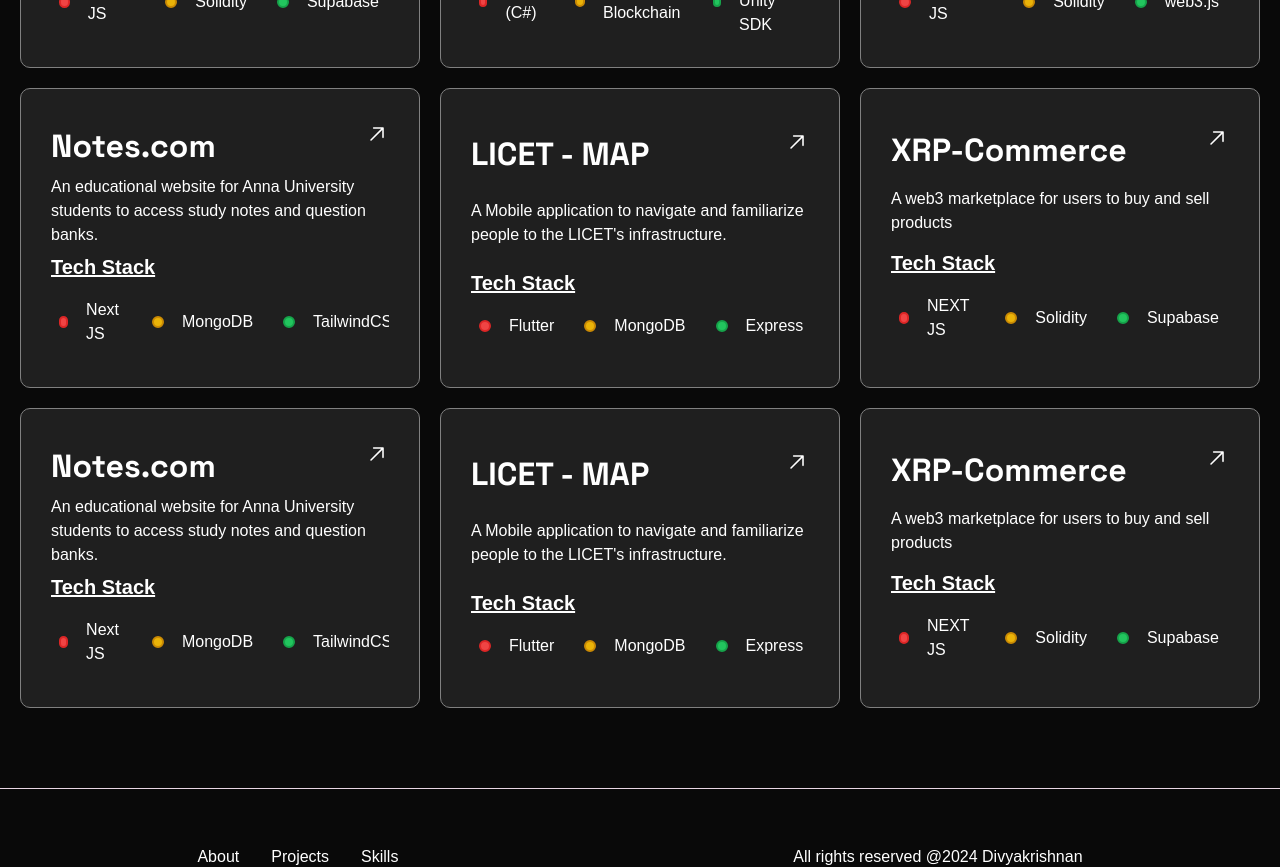
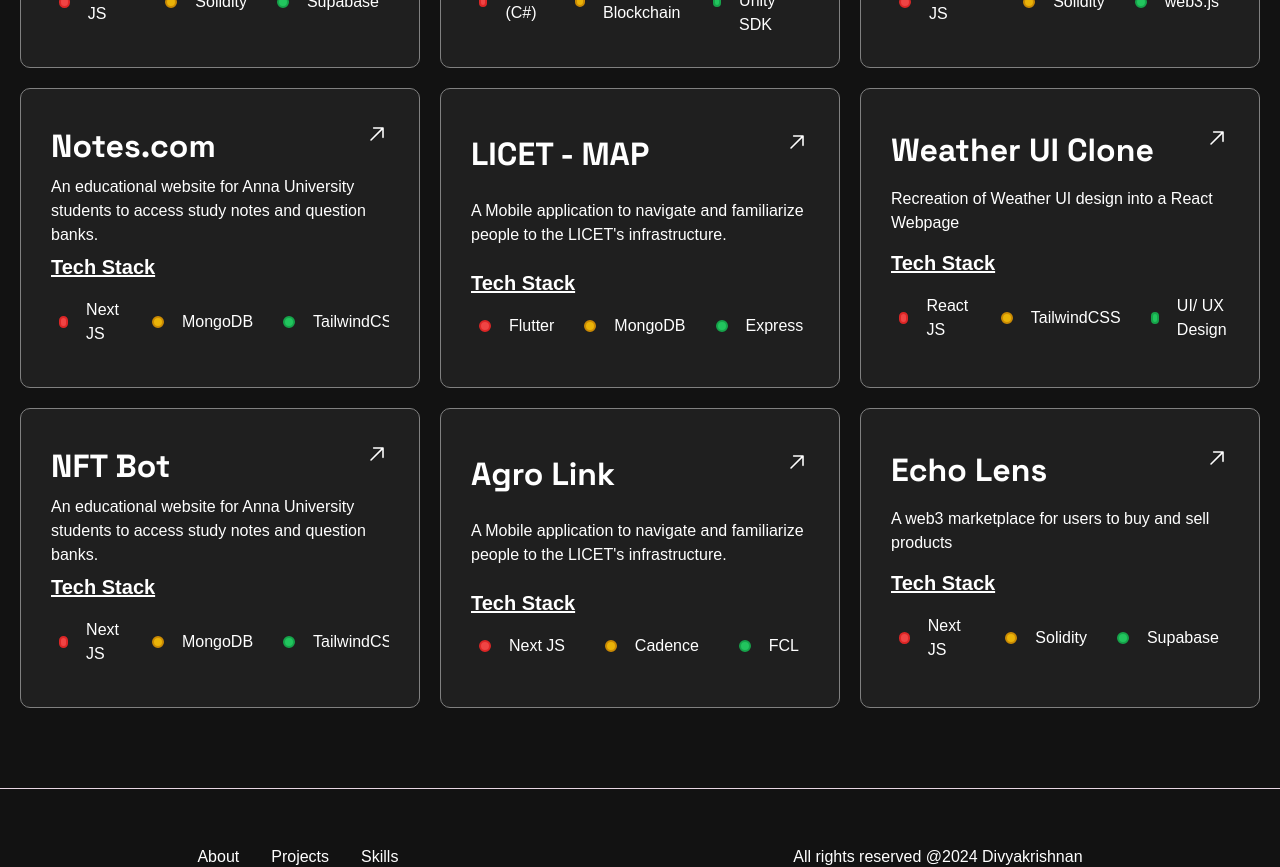
Before and after one commit to krishnan74/Portfolio, a Next.js app: page / in a window 1280 px wide. Shown: the part 1180-2047 px from the top of the page. Built offline with nearby package versions, Linux system fonts and the light colour scheme; a web font is replaced by a local one.

Commit message:
vercel debug1

```diff
--- a/app/globals.css
+++ b/app/globals.css
@@ -5,9 +5,27 @@
 
 
 body{
-    background-color: #090909;
+    background-color: #121212;
 }
 
-::-webkit-scrollbar{
-    width: 0px;
+
+
+
+body::-webkit-scrollbar {
+  width: 5px;
 }
+
+/* Track */
+body::-webkit-scrollbar-track {
+  background: #f1f1f1;
+}
+
+/* Handle */
+body::-webkit-scrollbar-thumb {
+  background: rgb(128, 128, 128);
+}
+
+/* Handle on hover */
+body::-webkit-scrollbar-thumb:hover {
+  background: #555;
+}
--- a/app/page.js
+++ b/app/page.js
@@ -1,19 +1,19 @@
 "use client"
-import "../css/index.css";
-import Image from "next/image";
 
 import React from 'react';
-import { Montserrat, Poppins, Space_Grotesk } from "next/font/google";
+import { useEffect, useState } from "react";
+
 
 
 import Avatar from "@/components/Avatar";
 import Skills from "@/components/Skills";
-import Terminal from "@/components/Terminal";
 import Projects from "@/components/Projects";
 import Footer from "@/components/Footer";
-import { useEffect, useState } from "react";
+
+import "../css/index.css";
+
+import { Montserrat, Poppins, Space_Grotesk } from "next/font/google";
 import { PiArrowUp,  } from "react-icons/pi";
-
 import { GoChevronDown } from "react-icons/go";
 
 
@@ -22,8 +22,7 @@ const montserrat = Montserrat({ subsets: ["latin"], weight: "800" });
 const poppins = Poppins({ subsets: ["latin"], weight: "400" });
 
 
-
-const page = () => {
+const Page = () => {
 
   const handleScroll = () => {
 
@@ -99,19 +98,10 @@ const page = () => {
             </div>
           </div>
         </div>
-        {/* <div className="flex justify-center">
-          <Terminal />
-        </div> */}
+
       </div>
 
-      {/* <div className="flex justify-center">
-        <p
-          id="projects"
-          className={` text-black text-center   ${space_grotesk.className} text-xl mt-10 bg-gradient-to-r from-[#E8D6E3] via-[#E9DDF1] to-[#E9E4F8] w-fit px-3`}
-        >
-          Expertise
-        </p>
-      </div> */}
+
 
       <div className="h-10"></div>
       <Skills />
@@ -150,4 +140,4 @@ const page = () => {
   );
 };
 
-export default page;
+export default Page;
--- a/components/Navbar.js
+++ b/components/Navbar.js
@@ -6,7 +6,9 @@ import { Space_Grotesk } from 'next/font/google';
 const space_grotesk = Space_Grotesk({ subsets: ["latin"], weight: "400" });
 const Navbar = () => {
   return (
-    <div className={`flex justify-between bg-[#090909] text-white h-20 items-center `}>
+    <div
+      className={`flex justify-between bg-[#121212] text-white h-20 items-center `}
+    >
       <div className="tracking-wider  text-2xl ml-9">
         &lt; Divyakrishnan / &gt;
       </div>
--- a/components/Projects.jsx
+++ b/components/Projects.jsx
@@ -59,16 +59,16 @@ people to the LICET's infrastructure.
       ></ProjectCard>
 
       <ProjectCard
-        projectName="XRP-Commerce"
-        projectDescription="A web3 marketplace for users to buy and sell products"
-        techStack1="NEXT JS"
-        techStack2="Solidity"
-        techStack3="Supabase"
+        projectName="Weather UI Clone"
+        projectDescription="Recreation of Weather UI design into a React Webpage"
+        techStack1="React JS"
+        techStack2="TailwindCSS"
+        techStack3="UI/ UX Design"
         projectURL="https://xrp-ecommerce.vercel.app/"
       ></ProjectCard>
 
       <ProjectCard
-        projectName="Notes.com"
+        projectName="NFT Bot"
         projectDescription="An educational website for Anna University
 students to access study notes and question banks."
         techStack1="Next JS"
@@ -78,20 +78,20 @@ students to access study notes and question banks."
       ></ProjectCard>
 
       <ProjectCard
-        projectName="LICET - MAP"
+        projectName="Agro Link"
         projectDescription="A Mobile application to navigate and familiarize
 people to the LICET's infrastructure.
 "
-        techStack1="Flutter"
-        techStack2="MongoDB"
-        techStack3="Express"
+        techStack1="Next JS"
+        techStack2="Cadence"
+        techStack3="FCL"
         projectURL="https://xrp-ecommerce.vercel.app/"
       ></ProjectCard>
 
       <ProjectCard
-        projectName="XRP-Commerce"
+        projectName="Echo Lens"
         projectDescription="A web3 marketplace for users to buy and sell products"
-        techStack1="NEXT JS"
+        techStack1="Next JS"
         techStack2="Solidity"
         techStack3="Supabase"
         projectURL="https://xrp-ecommerce.vercel.app/"
--- a/components/Skills.js
+++ b/components/Skills.js
@@ -6,7 +6,7 @@ import "./skills.css";
 const Skills = () => {
   return (
     <Marquee
-      className="flex justify-evenly w-full "
+      className="flex justify-evenly w-full text-[#151515]"
       autoFill={true}
       pauseOnHover={true}
     >
@@ -70,7 +70,6 @@ const Skills = () => {
         <p className="text-sm">Flutter</p>
       </div>
 
-
       <div className="image-wrapper">
         <img
           src="/figma.png"
```
Lines whose indentation alone changed are shown as unchanged.
